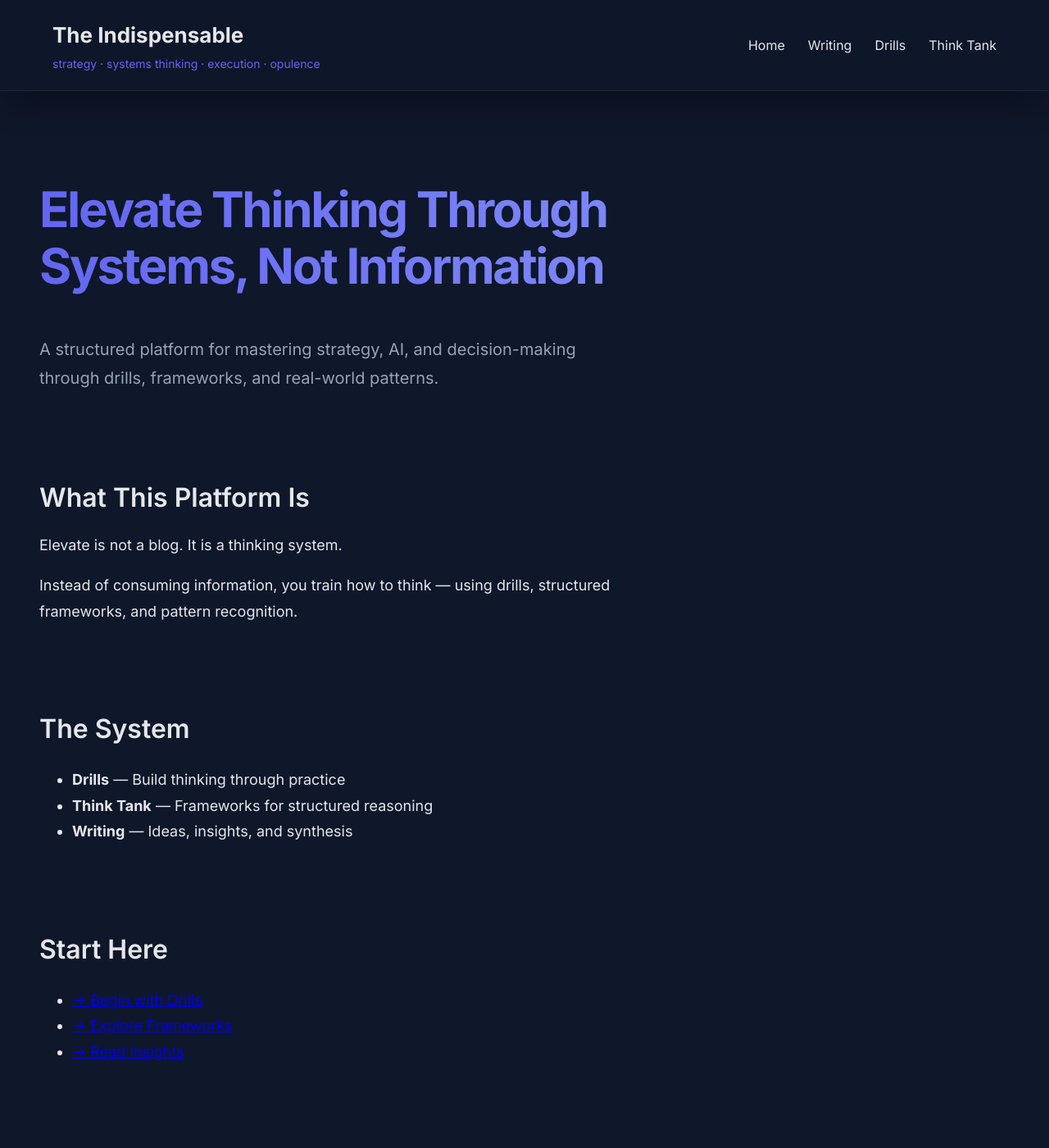
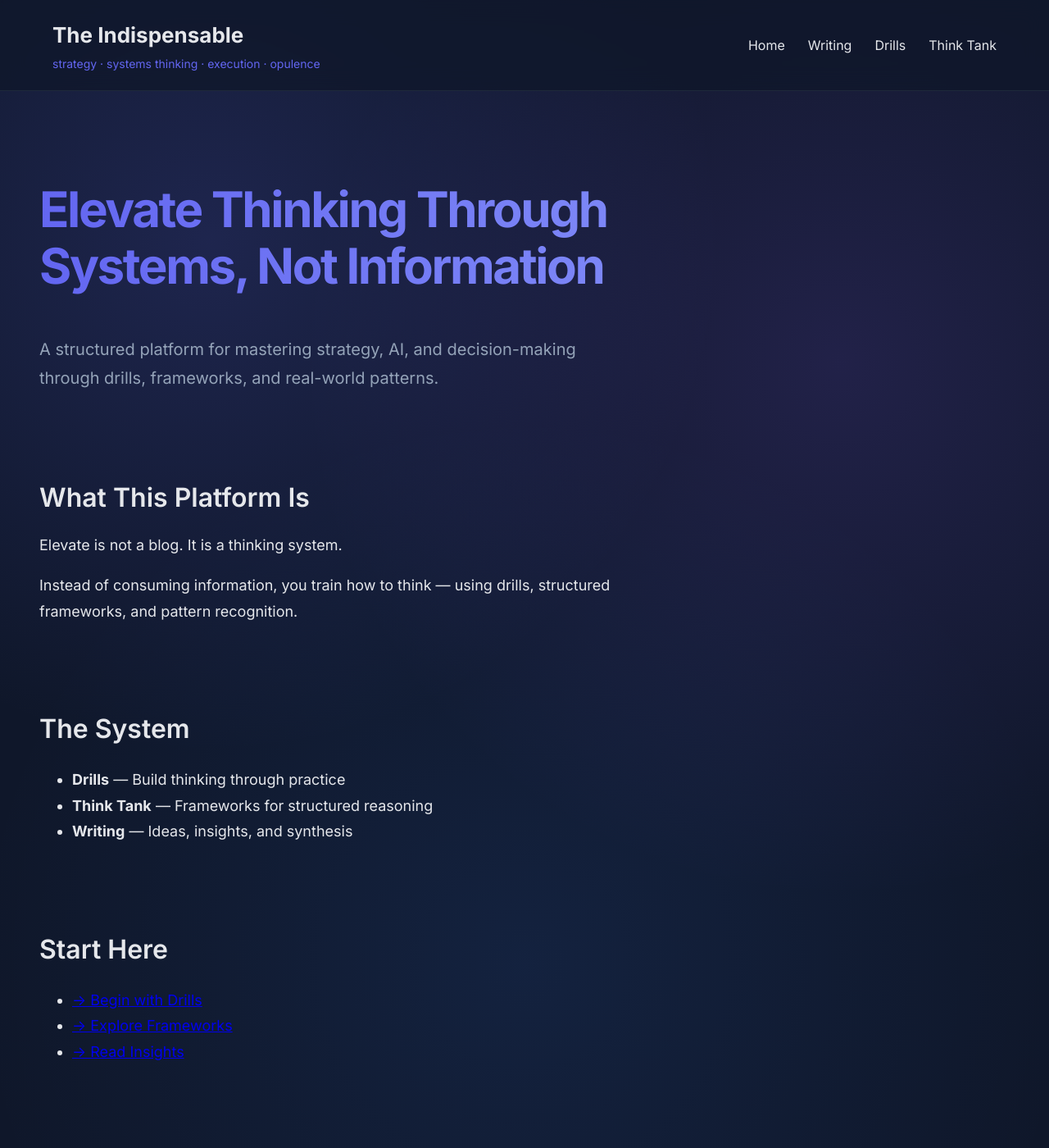
Before and after one commit to lakshminarayanannarasimhan-star/lakshminarayanannarasimhan-star.github.io, a Jekyll site: the page built from index.md, in a window 1280 px wide and 1400 px high. Shown: the whole window at 82% size. Built offline with Jekyll 4.4.1, drawn with Linux system fonts in a browser that asks for light colours.

Commit message:
Update style.css

```diff
--- a/assets/css/style.css
+++ b/assets/css/style.css
@@ -1,5 +1,5 @@
 /* =========================================
-   ELEVATE DESIGN SYSTEM — FINAL v11
+   ELEVATE DESIGN SYSTEM — FINAL v12
    ========================================= */
 
 
@@ -16,7 +16,7 @@
   --primary-strong: #4338ca;
   --border: #e5e7eb;
 
-  /* DEFAULT TYPOGRAPHY (fallback) */
+  /* Typography */
   --fs-xs: 13px;
   --fs-sm: 14px;
   --fs-base: 17px;
@@ -36,41 +36,35 @@
 
 
 /* =========================
-   TYPOGRAPHY MODES (CONFIG)
+   TYPOGRAPHY MODES
    ========================= */
 
-/* EXECUTIVE (default) */
 :root[data-typography="executive"] {
   --fs-base: 17px;
   --fs-md: 18px;
   --fs-lg: 20px;
   --fs-xl: 28px;
   --fs-3xl: 56px;
-
   --measure: 680px;
   --spacing-section: 84px;
 }
 
-/* COMPACT */
 :root[data-typography="compact"] {
   --fs-base: 15px;
   --fs-md: 16px;
   --fs-lg: 18px;
   --fs-xl: 24px;
   --fs-3xl: 48px;
-
   --measure: 620px;
   --spacing-section: 64px;
 }
 
-/* SPACIOUS */
 :root[data-typography="spacious"] {
   --fs-base: 18px;
   --fs-md: 20px;
   --fs-lg: 22px;
   --fs-xl: 32px;
   --fs-3xl: 60px;
-
   --measure: 720px;
   --spacing-section: 100px;
 }
@@ -103,17 +97,9 @@
   --text: #e5e7eb;
   --muted: #94a3b8;
   --border: #1e293b;
-
   --primary: #6366f1;
   --primary-soft: #1e293b;
   --primary-strong: #818cf8;
-
-  /* 🔥 premium glow background */
-  background:
-    radial-gradient(circle at 20% 20%, rgba(99,102,241,0.15), transparent 40%),
-    radial-gradient(circle at 80% 30%, rgba(139,92,246,0.12), transparent 45%),
-    radial-gradient(circle at 50% 80%, rgba(59,130,246,0.08), transparent 50%),
-    #0f172a;
 }
 
 :root[data-theme="amber"] {
@@ -142,23 +128,81 @@
 
 
 /* =========================
-   GLOBAL
+   BACKGROUNDS (THEME-AWARE)
    ========================= */
-
-* {
-  transition: background-color 0.25s ease, color 0.25s ease;
-}
 
 body {
   font-family: Inter, system-ui, -apple-system, sans-serif;
   font-size: var(--fs-base);
   line-height: var(--lh-relaxed);
   margin: 0;
-  background: var(--bg);
   color: var(--text);
-
   text-rendering: optimizeLegibility;
   -webkit-font-smoothing: antialiased;
+  transition: background 0.5s ease;
+}
+
+
+/* Light themes */
+
+:root[data-theme="indigo"] body {
+  background:
+    radial-gradient(circle at 20% 20%, rgba(79,70,229,0.10), transparent 40%),
+    radial-gradient(circle at 80% 30%, rgba(99,102,241,0.08), transparent 45%),
+    var(--bg);
+}
+
+:root[data-theme="emerald"] body {
+  background:
+    radial-gradient(circle at 20% 20%, rgba(5,150,105,0.10), transparent 40%),
+    radial-gradient(circle at 80% 30%, rgba(16,185,129,0.08), transparent 45%),
+    var(--bg);
+}
+
+:root[data-theme="slate"] body {
+  background:
+    radial-gradient(circle at 30% 20%, rgba(51,65,85,0.08), transparent 40%),
+    radial-gradient(circle at 80% 40%, rgba(100,116,139,0.06), transparent 50%),
+    var(--bg);
+}
+
+:root[data-theme="amber"] body {
+  background:
+    radial-gradient(circle at 20% 20%, rgba(217,119,6,0.12), transparent 40%),
+    radial-gradient(circle at 80% 30%, rgba(245,158,11,0.08), transparent 45%),
+    var(--bg);
+}
+
+:root[data-theme="rose"] body {
+  background:
+    radial-gradient(circle at 20% 20%, rgba(225,29,72,0.10), transparent 40%),
+    radial-gradient(circle at 80% 30%, rgba(244,63,94,0.08), transparent 45%),
+    var(--bg);
+}
+
+:root[data-theme="cyan"] body {
+  background:
+    radial-gradient(circle at 20% 20%, rgba(8,145,178,0.10), transparent 40%),
+    radial-gradient(circle at 80% 30%, rgba(6,182,212,0.08), transparent 45%),
+    var(--bg);
+}
+
+
+/* Midnight (premium) */
+
+:root[data-theme="midnight"] body {
+  background:
+    radial-gradient(circle at 20% 20%, rgba(99,102,241,0.18), transparent 40%),
+    radial-gradient(circle at 80% 30%, rgba(139,92,246,0.15), transparent 45%),
+    radial-gradient(circle at 50% 80%, rgba(59,130,246,0.10), transparent 50%),
+    #0f172a;
+}
+
+
+/* Mono */
+
+:root[data-theme="mono"] body {
+  background: var(--bg);
 }
 
 
@@ -216,32 +260,33 @@
   position: sticky;
   top: 0;
   z-index: 100;
-
   display: flex;
   justify-content: space-between;
   align-items: center;
-
   padding: 20px 64px;
-
   max-width: 1400px;
   margin: auto;
-
-  background: rgba(255, 255, 255, 0.75);
   backdrop-filter: blur(14px);
-
   border-bottom: 1px solid var(--border);
-
   transition: all 0.35s ease;
-  box-shadow: 0 10px 40px rgba(0,0,0,0.4);
 }
 
 .header.scrolled {
   padding: 16px 64px;
-  box-shadow: 0 10px 40px rgba(0,0,0,0.06);
+  box-shadow: 0 10px 40px rgba(0,0,0,0.15);
 }
 
 :root[data-theme="midnight"] .header {
   background: rgba(15, 23, 42, 0.75);
+}
+
+:root[data-theme="indigo"],
+:root[data-theme="emerald"],
+:root[data-theme="slate"],
+:root[data-theme="amber"],
+:root[data-theme="rose"],
+:root[data-theme="cyan"] .header {
+  background: rgba(255,255,255,0.7);
 }
 
 
```
